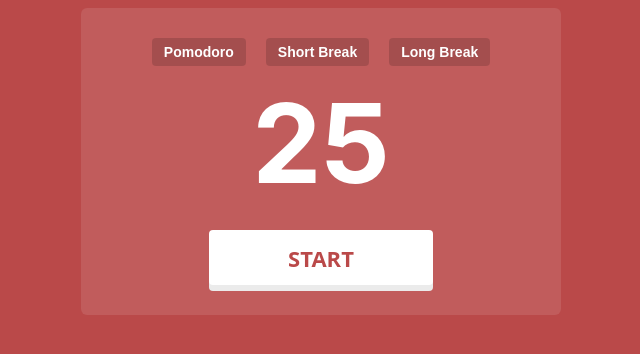
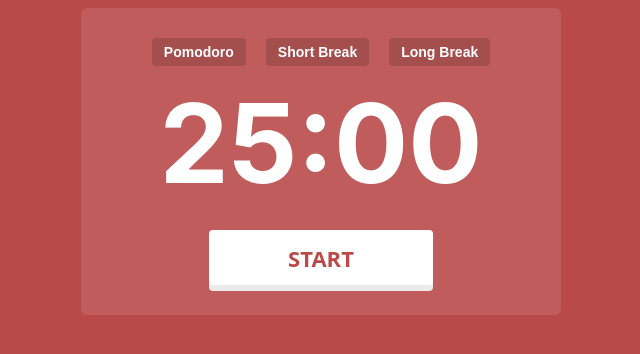
Before and after one commit to CristinaSheA/pomodorus, an Angular app: page / in a window 1280 px wide. Shown: the top 354 px of the page, without its empty margins (319-959 px from the left). Built offline with nearby package versions, Linux system fonts and the light colour scheme.

Commit message:
sections button function completed

```diff
--- a/src/app/components/pomodoro/components/sections/sections.component.html
+++ b/src/app/components/pomodoro/components/sections/sections.component.html
@@ -1,5 +1,5 @@
   <div id="sections">
-    <button>Pomo<span>doro</span></button>
-    <button>Short <span>Break</span></button>
-    <button>Long <span>Break</span></button>
+    <button (click)="childMethod('pomodoro')">Pomo<span>doro</span></button>
+    <button (click)="childMethod('short-break')">Short <span>Break</span></button>
+    <button (click)="childMethod('long-break')">Long <span>Break</span></button>
   </div>
--- a/src/app/components/pomodoro/components/sections/sections.component.ts
+++ b/src/app/components/pomodoro/components/sections/sections.component.ts
@@ -13,5 +13,12 @@
 })
 export class SectionsComponent {
   @Input() currentSection!: string
-  // @Output() setSection!: EventEmitter<string>
+  @Output() setSection!: EventEmitter<string>
+
+  @Output() methodFromChild = new EventEmitter<string>();
+
+  childMethod(a: string) {
+    // Aquí va la lógica del método del componente hijo
+    this.methodFromChild.emit(a);
+  }
 }
--- a/src/app/components/pomodoro/components/timer/timer.component.html
+++ b/src/app/components/pomodoro/components/timer/timer.component.html
@@ -1 +1,11 @@
-<p id="timer" (click)=" pauseTimer()">25</p>
+@if (currentSection == 'pomodoro') {
+  <p id="timer">25:00</p>
+}
+
+@if (currentSection == 'short-break') {
+  <p id="timer">05:00</p>
+}
+
+@if (currentSection == 'long-break') {
+  <p id="timer">15:00</p>
+}
--- a/src/app/components/pomodoro/components/timer/timer.component.ts
+++ b/src/app/components/pomodoro/components/timer/timer.component.ts
@@ -13,9 +13,13 @@
 })
 export class TimerComponent {
   secondsLeft!: number
+  @Input() currentSection!: string
+  @Input() sectionsList!: any
   @Output() nextSection: any = new EventEmitter<string>()
-  pauseTimer() {
-    this.nextSection.emit('¡Hola desde el componente hijo!');
+  // - - [metodo] pause
+  // - - [metodo] nextSection
+
+  a() {
+
   }
-
 }
--- a/src/app/components/pomodoro/pomodoro.component.html
+++ b/src/app/components/pomodoro/pomodoro.component.html
@@ -1,6 +1,8 @@
-<sections></sections>
+<sections
+(methodFromChild)="parentMethod($event)"></sections>
 <timer
-(nextSection)="parentMethod($event)"></timer>
+[currentSection]="currentSection"
+[sectionsList]="sectionsList"></timer>
 
 <div class="control-buttons">
   @if (showStartButton === true) {
--- a/src/app/components/pomodoro/pomodoro.component.ts
+++ b/src/app/components/pomodoro/pomodoro.component.ts
@@ -1,42 +1,42 @@
 import { CommonModule } from '@angular/common';
-import { ChangeDetectionStrategy, Component } from '@angular/core';
+import { ChangeDetectionStrategy, Component, Input, Output } from '@angular/core';
 import { TimerComponent } from './components/timer/timer.component';
 import { SectionsComponent } from './components/sections/sections.component';
 
 @Component({
   selector: 'app-pomodoro',
   standalone: true,
-  imports: [
-    CommonModule,
-    TimerComponent,
-    SectionsComponent,
-  ],
+  imports: [CommonModule, TimerComponent, SectionsComponent],
   templateUrl: './pomodoro.component.html',
   styleUrl: './pomodoro.component.css',
   changeDetection: ChangeDetectionStrategy.OnPush,
 })
 export class PomodoroComponent {
-  currentSection!: string
-  sectionsList: { name: string, time: number }[] = [
+  @Output() currentSection: string = 'pomodoro';
+  @Output() sectionsList: { name: string; time: number }[] = [
     {
-      name: 'pomodoro', time: 1500
+      name: 'pomodoro',
+      time: 1500,
     },
     {
-      name: 'short-break', time: 300
+      name: 'short-break',
+      time: 300,
     },
     {
-      name: 'long-break', time: 900
+      name: 'long-break',
+      time: 900,
     },
-  ]
+  ];
 
-  longBreakFrequency!: number
+  longBreakFrequency!: number;
 
-  showStartButton : boolean = true
-  showPauseButton : boolean = false
-  showResumeButton: boolean = false
-  showSkipButton  : boolean = false
+  showStartButton: boolean = true;
+  showPauseButton: boolean = false;
+  showResumeButton: boolean = false;
+  showSkipButton: boolean = false;
 
   parentMethod(message: string) {
-    console.log(message); // Imprime: ¡Hola desde el componente hijo!
+    console.log(message);
+    this.currentSection = message// Imprime: ¡Hola desde el componente hijo!
   }
 }
```
